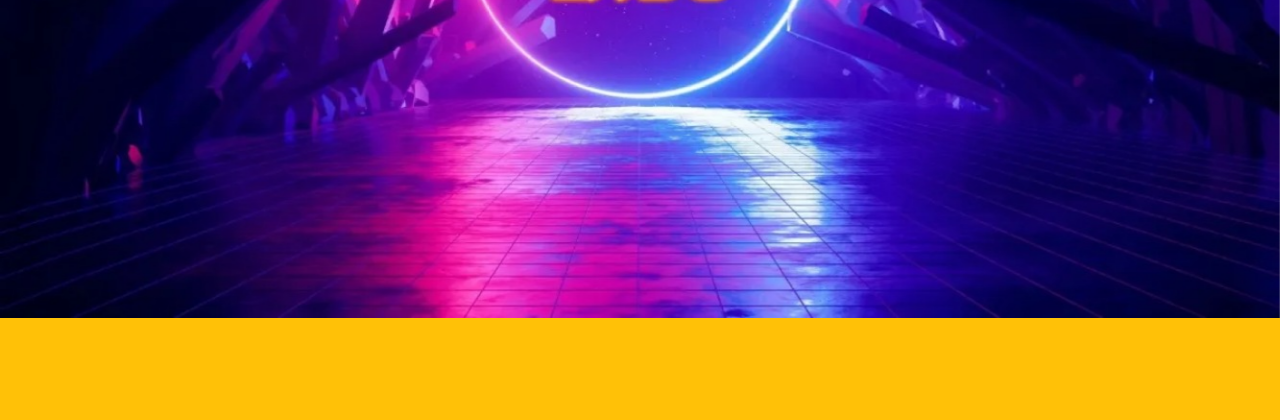
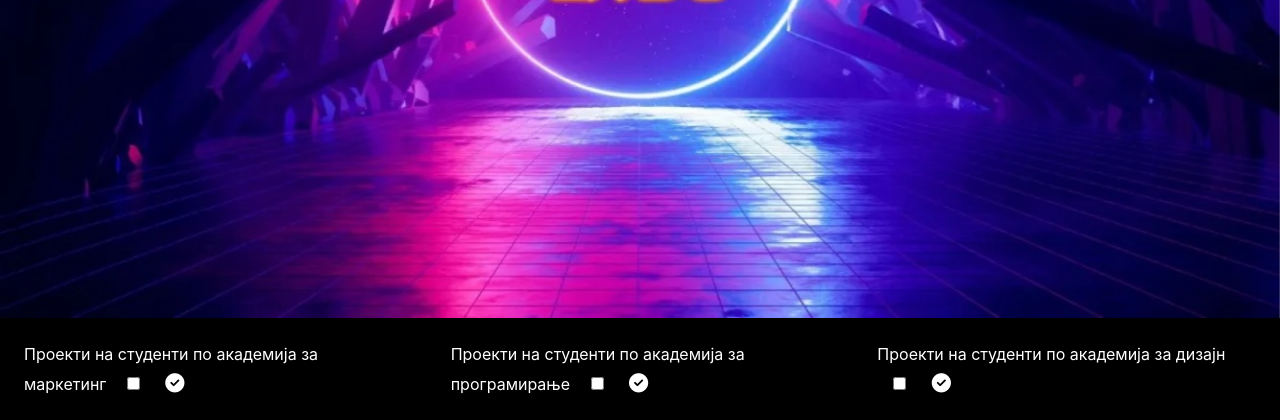
Before and after one commit to Vasil-F/BrainsterLabs-Project, a PHP site: page / in a window 1280 px wide. Shown: the part 504-924 px from the top of the page. Before the commit the page ends 822 px from the top, so only its background shows below. Run offline with PHP 8.4, Linux system fonts and the light colour scheme; some libraries are stand-ins or nearby versions.

Commit message:
Added card filters in index.php

```diff
--- a/index.php
+++ b/index.php
@@ -118,6 +118,60 @@
       </div>
     </div>
     <!-- CAROUSEL END -->
+        <!-- CARD FILTERS -->
+        <div class="container-fluid">
+      <div class="row flex-column flex-md-row">
+        <div
+          id="cardsMarketingWrap"
+          class="col form-check form-check-inline bg-black text-white justify-content-center p-3 m-0"
+        >
+          <label
+            class="custom-checkbox form-check-label p-2"
+            for="filterMarketing"
+            >Проекти на студенти по академија за маркетинг
+            <input
+              class="form-check-input ml-3"
+              type="checkbox"
+              name="filterMarketing"
+              id="filterMarketing"
+            />
+            <i class="fa-solid fa-circle-check checked ml-3 mt-2 fs-m text-white"></i>
+          </label>
+        </div>
+        <div
+          id="cardsCodingWrap"
+          class="col form-check form-check-inline bg-black text-white justify-content-center p-3 m-0"
+        >
+          <label class="custom-checkbox form-check-label p-2" for="filterCoding"
+            >Проекти на студенти по академија за програмирање
+            <input
+              class="form-check-input ml-3"
+              type="checkbox"
+              name="filterCoding"
+              id="filterCoding"
+            />
+            <i class="fa-solid fa-circle-check checked ml-3 mt-2 fs-m text-white"></i>
+          </label>
+        </div>
+        <div
+          id="cardsDesignWrap"
+          class="col form-check form-check-inline bg-black text-white justify-content-center p-3 m-0"
+        >
+          <label class="custom-checkbox form-check-label p-2" for="filterDesign"
+            >Проекти на студенти по академија за дизајн
+            <input
+              class="form-check-input ml-3"
+              type="checkbox"
+              name="filterDesign"
+              id="filterDesign"
+            />
+            <i class="fa-solid fa-circle-check checked ml-3 mt-2 fs-m text-white"></i>
+          </label>
+        </div>
+      </div>
+    </div>
+    <!-- CARD FILTERS END -->
+
 
 
 
```
